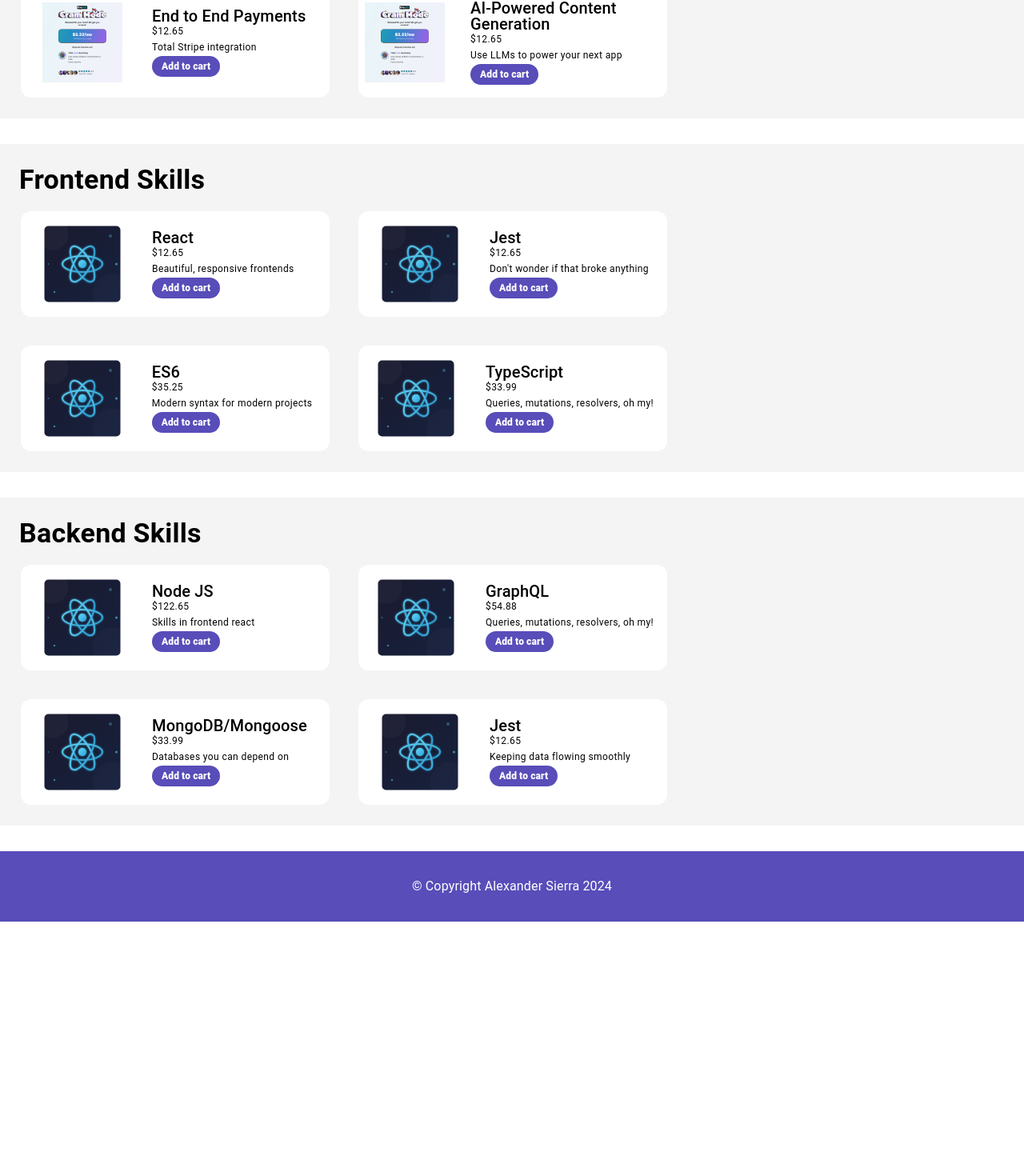
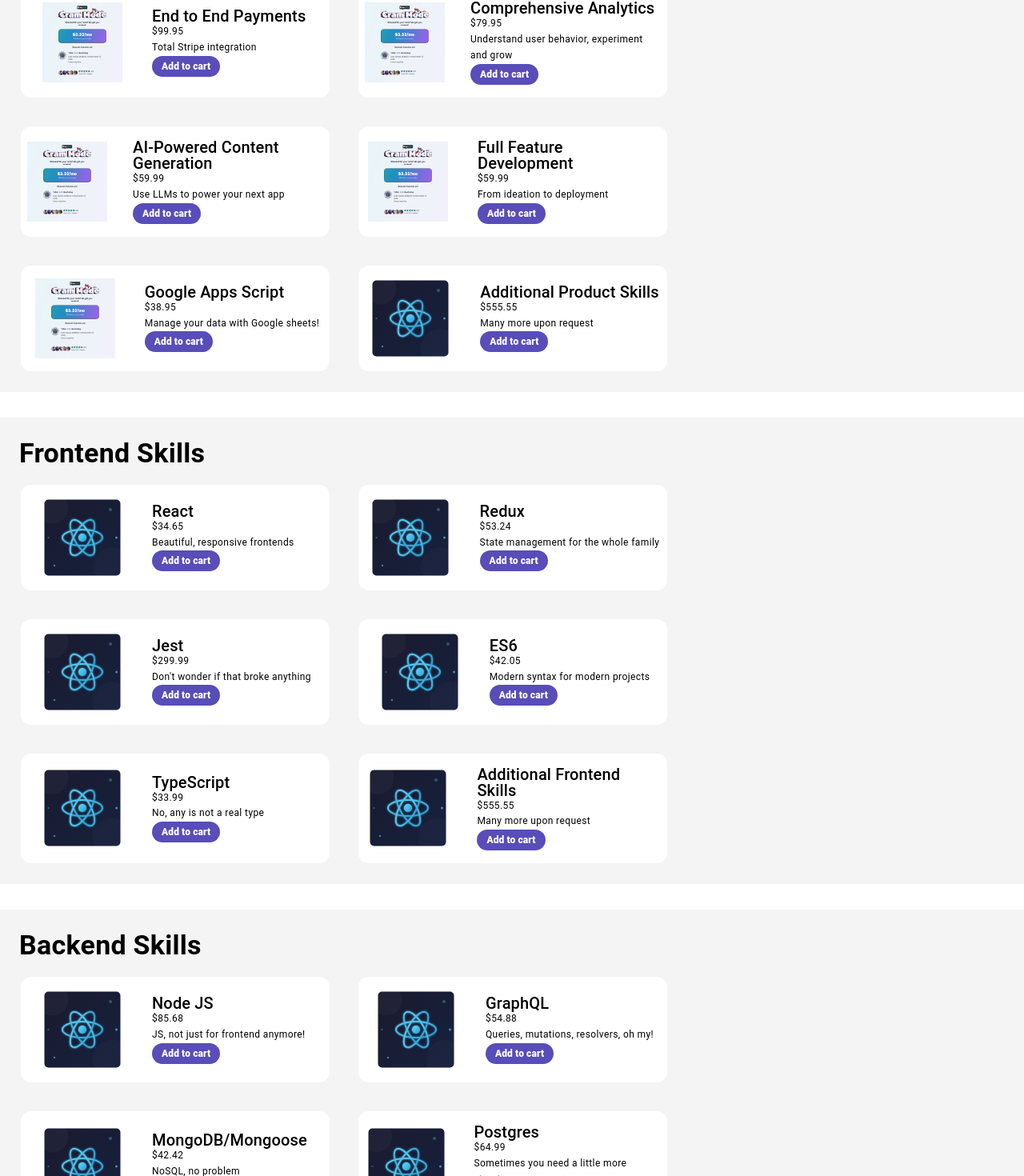
Before and after one commit to alexandercsierra/portfolio-2024, a React (Vite) app: page /store in a window 1280 px wide. Shown: the part 580-2050 px from the top of the page at 80% size. Before the commit the page ends 1732 px from the top, so only its background shows below. Built offline with nearby package versions, Linux system fonts and the light colour scheme.

Commit message:
update copy and layout

```diff
--- a/src/Layout.tsx
+++ b/src/Layout.tsx
@@ -16,7 +16,6 @@
         />
       </head>
       <Box
-        className="cubes"
         sx={{
           minHeight: `calc(100vh - ${footerHeight}px - 15px)`,
           maxWidth: "100%",
--- a/src/components/ImageText.tsx
+++ b/src/components/ImageText.tsx
@@ -20,6 +20,7 @@
         flexDirection: "column",
         justifyContent: "center",
         alignItems: "center",
+        mt: 4,
       }}
     >
       <NavLink
@@ -115,10 +116,6 @@
           alignItems: "center",
           minHeight: "70vh",
           px: 4,
-          // backgroundColor: "#ffffff",
-
-          // backgroundImage: "radial-gradient(#c4c4c4 1.35px, #ffffff 1.35px)",
-          // backgroundSize: "27px 27px",
 
           flexDirection: {
             xs: "column",
@@ -134,16 +131,16 @@
             alignItems: "flex-start",
             background: "white",
             p: 5,
-            border: `2px solid ${accentColor}`,
-            borderRadius: "25px",
           }}
         >
+          {isHome && (
             <Typography
               variant={"h5"}
               sx={{ fontWeight: "bold", color: darkAccent }}
             >
               Alexander Sierra
             </Typography>
+          )}
           <Typography
             variant={"h2"}
             sx={{
@@ -186,19 +183,20 @@
             alignItems: "center",
           }}
         >
-          <Box sx={{ width: { xs: "300px", md: "500px" } }}>
+          <Box
+            className={isHome ? "purplecubes" : ""}
+            sx={{ width: { xs: "300px", md: "500px" }, borderRadius: "100%" }}
+          >
             <img
               src={imagePath}
               style={{
                 width: "inherit",
                 borderRadius: "80%",
-                // border: "1px solid red",
-                background: accentColor,
                 ...imgStyles,
               }}
             />
           </Box>
-          <Box sx={{ display: { xs: "block", md: "none" } }}>
+          <Box sx={{ display: { xs: "block", md: "none" }, mb: 6 }}>
             <Description desc={description} />
             <BrowseCTA ctaLink={ctaLink} subCtaLink={subCtaLink} />
           </Box>
--- a/src/constants/productData.ts
+++ b/src/constants/productData.ts
@@ -7,7 +7,17 @@
     name: "End to End Payments",
     image: "stripe",
     subtitle: "Total Stripe integration",
-    price: 12.65,
+    price: 99.95,
+    category: "product",
+    description:
+      "Need to integrate payments into your site? Whether it's Shopify, Stripe, or any other payment platform, I've got you covered.",
+  },
+  {
+    id: "analytics",
+    name: "Comprehensive Analytics",
+    image: "stripe",
+    subtitle: "Understand user behavior, experiment and grow",
+    price: 79.95,
     category: "product",
     description:
       "Need to integrate payments into your site? Whether it's Shopify, Stripe, or any other payment platform, I've got you covered.",
@@ -17,7 +27,27 @@
     name: "AI-Powered Content Generation",
     image: "stripe",
     subtitle: "Use LLMs to power your next app",
-    price: 12.65,
+    price: 59.99,
+    category: "product",
+    description:
+      "Need to generate content at scale? I've got experience with leveraging LLMs to generate content for your app.",
+  },
+  {
+    id: "feature",
+    name: "Full Feature Development",
+    image: "stripe",
+    subtitle: "From ideation to deployment",
+    price: 59.99,
+    category: "product",
+    description:
+      "Need to generate content at scale? I've got experience with leveraging LLMs to generate content for your app.",
+  },
+  {
+    id: "google",
+    name: "Google Apps Script",
+    image: "stripe",
+    subtitle: "Manage your data with Google sheets!",
+    price: 38.95,
     category: "product",
     description:
       "Need to generate content at scale? I've got experience with leveraging LLMs to generate content for your app.",
@@ -27,7 +57,17 @@
     name: "React",
     image: "react",
     subtitle: "Beautiful, responsive frontends",
-    price: 12.65,
+    price: 34.65,
+    category: "frontend",
+    description:
+      "State management, custom hooks, and reusable components. I've got the skills to build your next project.",
+  },
+  {
+    id: "redux",
+    name: "Redux",
+    image: "react",
+    subtitle: "State management for the whole family",
+    price: 53.24,
     category: "frontend",
     description:
       "State management, custom hooks, and reusable components. I've got the skills to build your next project.",
@@ -37,7 +77,7 @@
     name: "Jest",
     image: "react",
     subtitle: "Don't wonder if that broke anything",
-    price: 12.65,
+    price: 299.99,
     category: "frontend",
     description:
       "Unit testing, integration testing, and snapshot testing. I've got the skills to build your next project.",
@@ -48,7 +88,7 @@
     name: "ES6",
     image: "es6",
     subtitle: "Modern syntax for modern projects",
-    price: 35.25,
+    price: 42.05,
     category: "frontend",
     description:
       "Modern JavaScript is the foundation of any web project. I've got the skills to build your next project.",
@@ -57,8 +97,8 @@
     id: "node",
     name: "Node JS",
     image: "node",
-    subtitle: "Skills in frontend react",
-    price: 122.65,
+    subtitle: "JS, not just for frontend anymore!",
+    price: 85.68,
     category: "backend",
     description:
       "RESTful APIs, authentication, and database management. I've got the skills to build your next project.",
@@ -77,7 +117,7 @@
     id: "typescript",
     name: "TypeScript",
     image: "typescript",
-    subtitle: "Queries, mutations, resolvers, oh my!",
+    subtitle: "No, any is not a real type",
     price: 33.99,
     category: "frontend",
     description:
@@ -87,18 +127,59 @@
     id: "mongodb",
     name: "MongoDB/Mongoose",
     image: "typescript",
-    subtitle: "Databases you can depend on",
-    price: 33.99,
+    subtitle: "NoSQL, no problem",
+    price: 42.42,
     category: "backend",
     description:
       "Need a database that can scale with your app? I've got the skills to build your next project.",
   },
   {
-    id: "jest",
+    id: "postgres",
+    name: "Postgres",
+    image: "typescript",
+    subtitle: "Sometimes you need a little more structure",
+    price: 64.99,
+    category: "backend",
+    description:
+      "Need a database that can scale with your app? I've got the skills to build your next project.",
+  },
+
+  {
+    id: "jestbackend",
     name: "Jest",
     image: "react",
-    subtitle: "Keeping data flowing smoothly",
-    price: 12.65,
+    subtitle: "Don't break the backend either",
+    price: 77.32,
+    category: "backend",
+    description:
+      "Unit testing, integration testing - let's make sure our uptime stays high.",
+  },
+  {
+    id: "otherproduct",
+    name: "Additional Product Skills",
+    image: "react",
+    subtitle: "Many more upon request",
+    price: 555.55,
+    category: "product",
+    description:
+      "Unit testing, integration testing - let's make sure our uptime stays high.",
+  },
+  {
+    id: "otherfrontend",
+    name: "Additional Frontend Skills",
+    image: "react",
+    subtitle: "Many more upon request",
+    price: 555.55,
+    category: "frontend",
+    description:
+      "Unit testing, integration testing - let's make sure our uptime stays high.",
+  },
+  {
+    id: "otherproduct",
+    name: "Additional Backend Skills",
+    image: "react",
+    subtitle: "Many more upon request",
+    price: 555.55,
     category: "backend",
     description:
       "Unit testing, integration testing - let's make sure our uptime stays high.",
```
Lines whose indentation alone changed are shown as unchanged.
